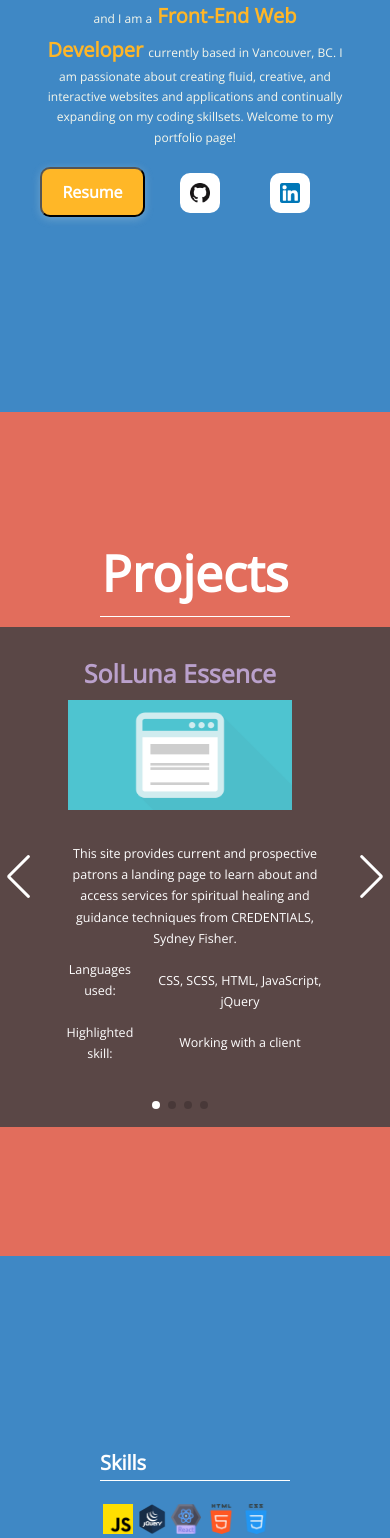
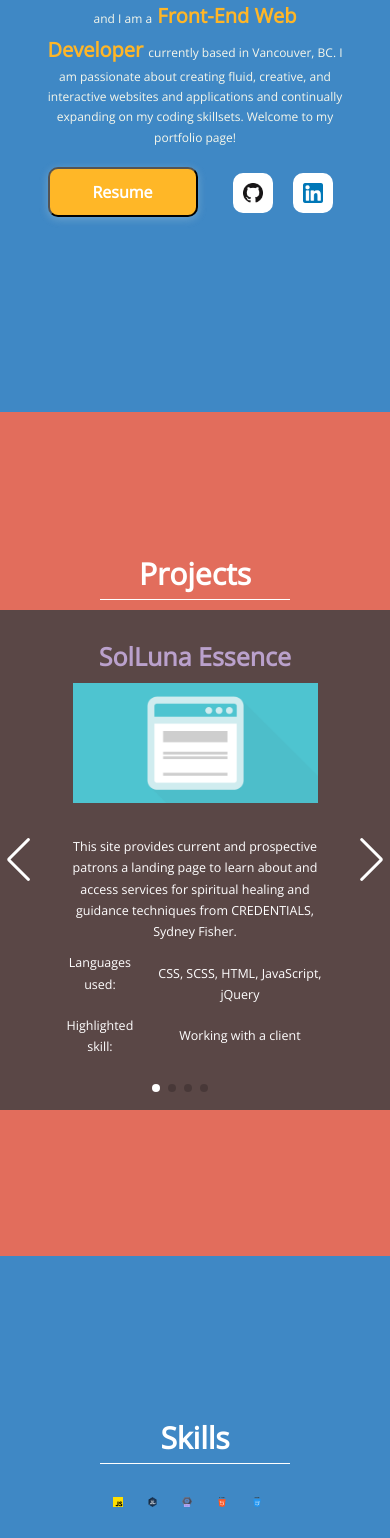
Before and after one commit to johnathanbryce/jbryce-portfolio, a React (Create React App) app: page / in a window 390 px wide. Shown: the part 432-1970 px from the top of the page. Built offline with nearby package versions, Linux system fonts and the light colour scheme.

Commit message:
more small screen layout updating: h2 tags normalized, about btn container centered, skills icon padding added

```diff
--- a/src/components/Layout/About.module.css
+++ b/src/components/Layout/About.module.css
@@ -149,6 +149,11 @@
     margin-right: 2.5rem;
   }
 
+  a {
+    padding: 1rem;
+    margin-right: 0rem;
+  }
+
   .btn__container {
     margin-top: 0.5rem;
   }
--- a/src/components/Layout/Contact.module.css
+++ b/src/components/Layout/Contact.module.css
@@ -61,7 +61,7 @@
 
 @media only screen and (max-width: 500px) {
   .contact__header {
-    font-size: 2rem;
+    font-size: 3rem;
   }
   form input {
     width: 150%;
--- a/src/components/Layout/Projects/Projects.module.css
+++ b/src/components/Layout/Projects/Projects.module.css
@@ -46,6 +46,10 @@
     margin-top: 4.5rem;
   }
 
+  .projects h2 {
+    font-size: 3rem;
+  }
+
   .carousel__container {
     width: 40rem;
     height: 50rem;
--- a/src/components/Layout/Skills.module.css
+++ b/src/components/Layout/Skills.module.css
@@ -84,7 +84,9 @@
 
   .skills h2 {
     margin-top: 3rem;
-    font-size: 2rem;
+    font-size: 3rem;
+    width: 100%;
+    text-align: center;
   }
 
   .skills h5 {
@@ -103,6 +105,7 @@
   .skills__icon {
     height: 3rem;
     margin: 0.25rem;
+    padding: 1rem;
   }
 
   .scrolldown__skills {
```
